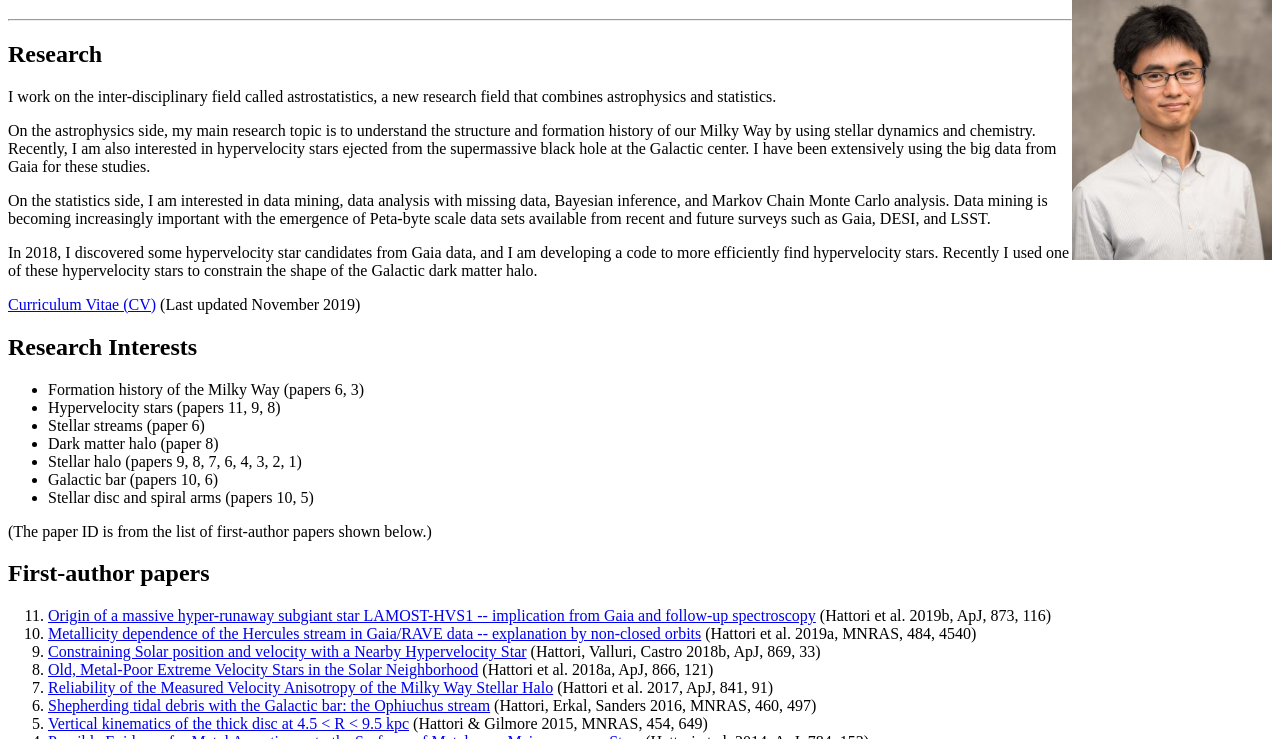
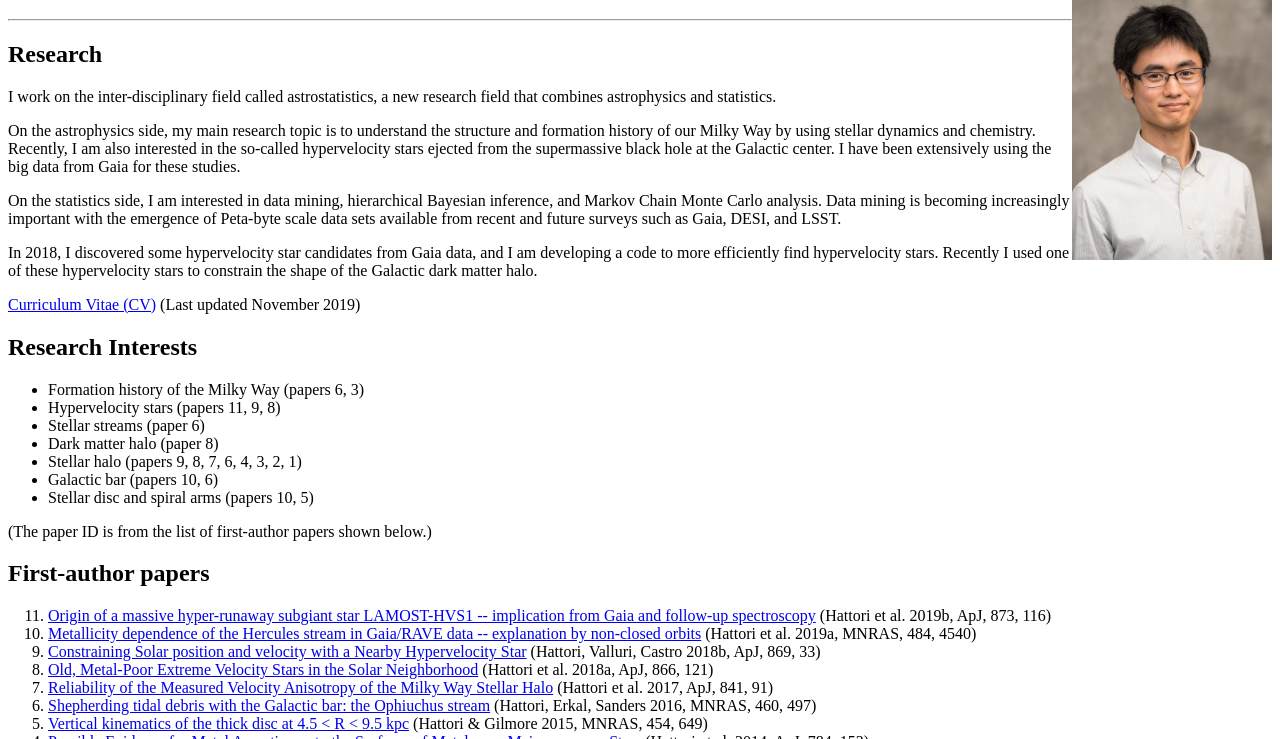
Before and after one commit to koheihattori/koheihattori.github.io, a plain HTML site: page index.html in a window 1280 px wide. Shown: the part 61-800 px from the top of the page. Drawn offline with Linux system fonts and the light colour scheme.

Commit message:
Update index.html

```diff
--- a/index.html
+++ b/index.html
@@ -24,10 +24,10 @@
     I work on the inter-disciplinary field called astrostatistics, a new research field that combines astrophysics and statistics.
     </p>
     <p>
-    On the astrophysics side, my main research topic is to understand the structure and formation history of our Milky Way by using stellar dynamics and chemistry. Recently, I am also interested in hypervelocity stars ejected from the supermassive black hole at the Galactic center. I have been extensively using the big data from Gaia for these studies.
+    On the astrophysics side, my main research topic is to understand the structure and formation history of our Milky Way by using stellar dynamics and chemistry. Recently, I am also interested in the so-called hypervelocity stars ejected from the supermassive black hole at the Galactic center. I have been extensively using the big data from Gaia for these studies.
     </p>
     <p>
-    On the statistics side, I am interested in data mining, data analysis with missing data, Bayesian inference, and Markov Chain Monte Carlo analysis. Data mining is becoming increasingly important with the emergence of Peta-byte scale data sets available from recent and future surveys such as Gaia, DESI, and LSST.
+    On the statistics side, I am interested in data mining, hierarchical Bayesian inference, and Markov Chain Monte Carlo analysis. Data mining is becoming increasingly important with the emergence of Peta-byte scale data sets available from recent and future surveys such as Gaia, DESI, and LSST.
     </p>
 
     <!--I am an astrophysicist working on stellar dynamics in the Milky Way.<br>-->
```
